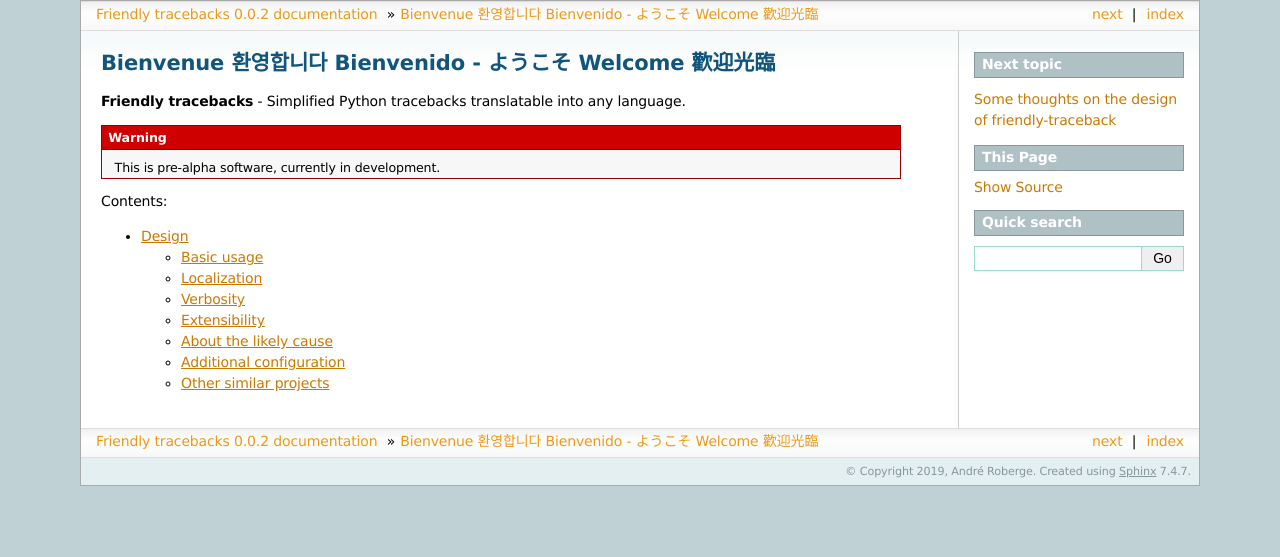
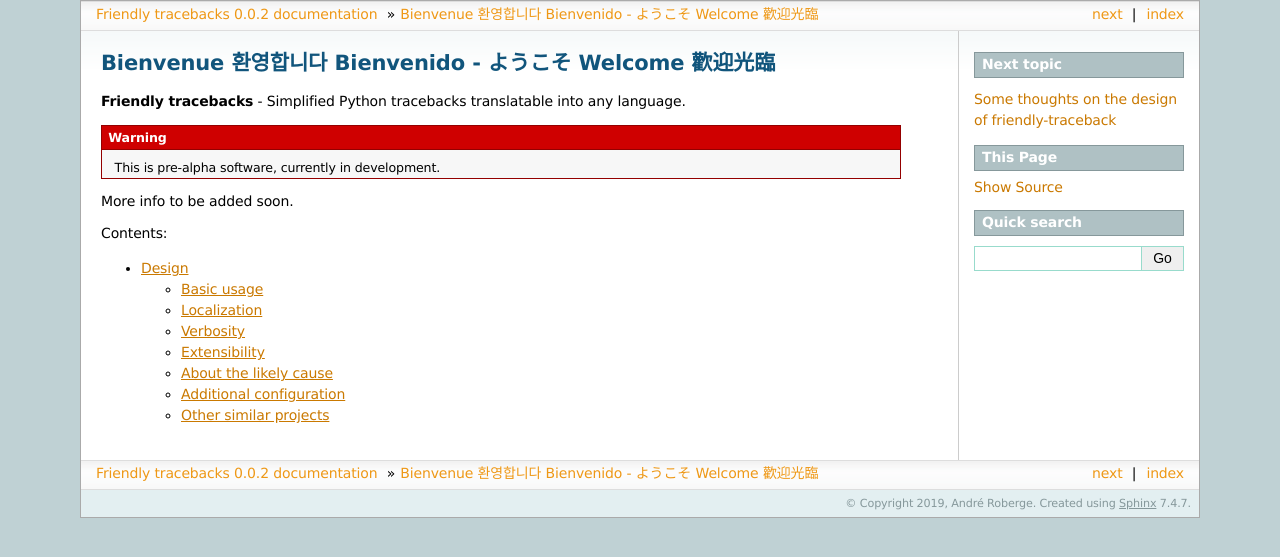
Before and after one commit to aroberge/friendly, a Sphinx documentation site: the page built from docs/source/index.rst, in a window 1280 px wide. Shown: the top 557 px of the page. Built offline with Sphinx 7.4.7, drawn with Linux system fonts in a browser that asks for light colours.

Commit message:
minor edit to trigger docs builder

```diff
--- a/docs/source/index.rst
+++ b/docs/source/index.rst
@@ -10,6 +10,7 @@
 
     This is pre-alpha software, currently in development.
 
+More info to be added soon.
 
 .. toctree::
    :maxdepth: 2
```
